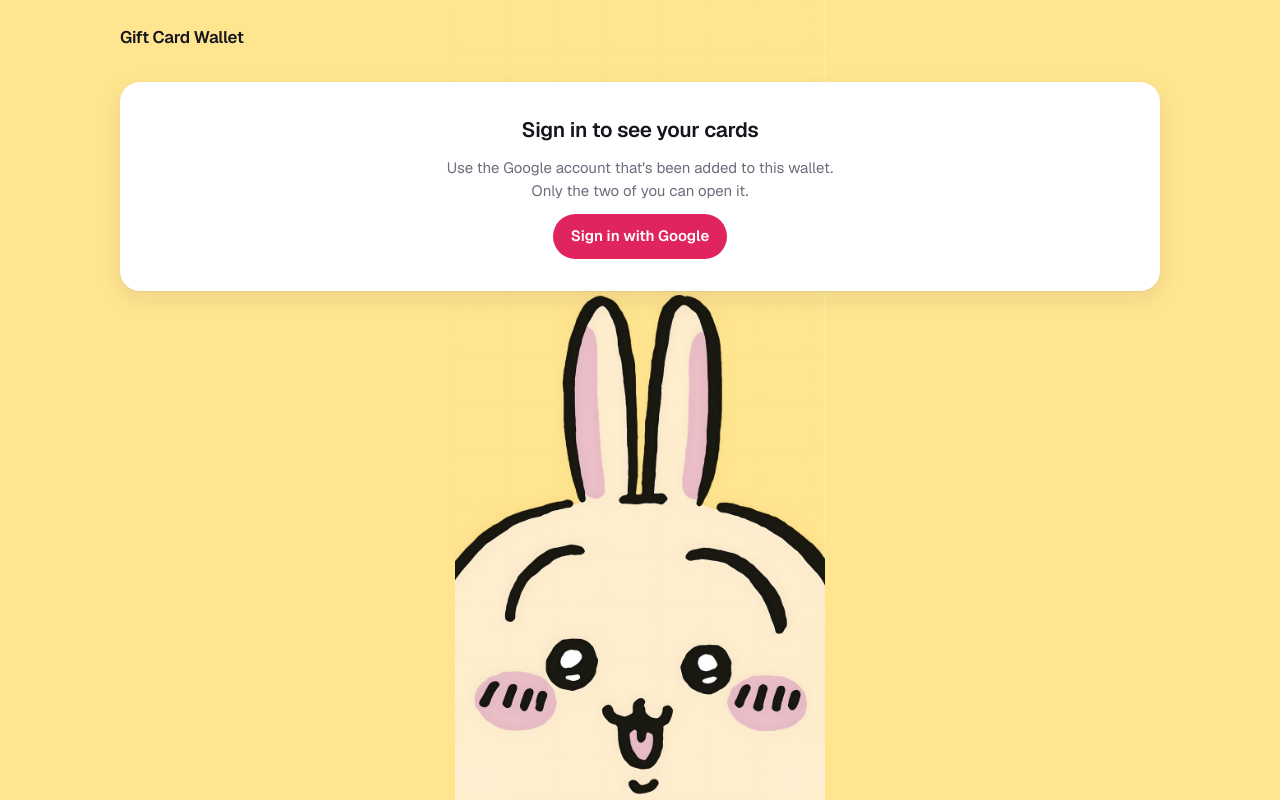
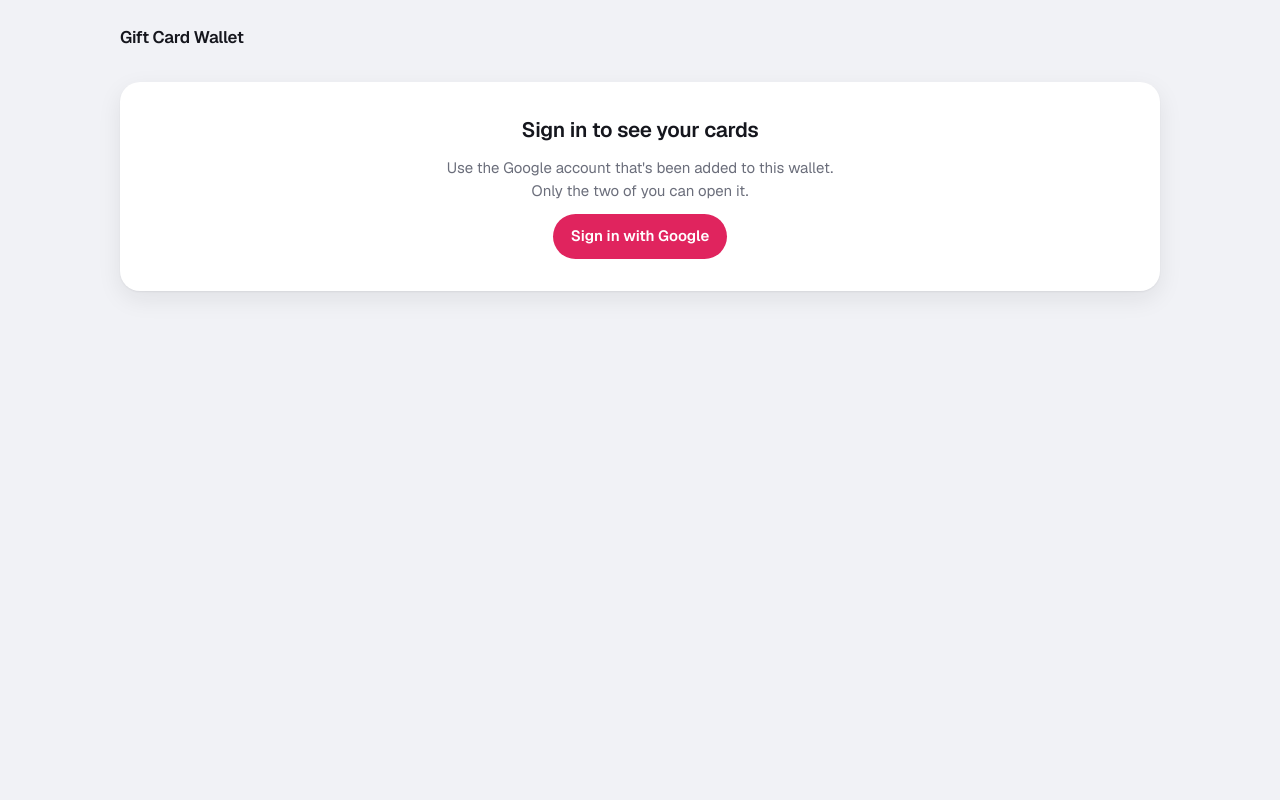
Before and after one commit to reemstudiouk/gift-card-tracker, a plain HTML site: page index.html in a window 1280 px wide. Drawn offline with nearby package versions, Linux system fonts and the light colour scheme; no server answers.

Commit message:
Remove background picture
Co-Authored-By: Claude Opus 5.5 <noreply@anthropic.com>
Claude-Session: https://claude.ai/code/session_01G9GMiq8CCwWuxgVgpi9qJi

```diff
--- a/index.html
+++ b/index.html
@@ -4,7 +4,7 @@
 <meta charset="utf-8">
 <meta name="viewport" content="width=device-width, initial-scale=1, viewport-fit=cover">
 <title>Gift Card Wallet</title>
-<meta name="theme-color" content="#ffe590" media="(prefers-color-scheme: light)">
+<meta name="theme-color" content="#f1f2f6" media="(prefers-color-scheme: light)">
 <meta name="theme-color" content="#0d0e13" media="(prefers-color-scheme: dark)">
 <meta name="apple-mobile-web-app-capable" content="yes">
 <meta name="apple-mobile-web-app-title" content="Gift Cards">
@@ -49,15 +49,9 @@
 * { box-sizing: border-box; }
 html { color-scheme: light; padding-top: env(safe-area-inset-top, 0px); padding-bottom: env(safe-area-inset-bottom, 0px); }
 [hidden] { display: none !important; }
-body::before { content: ""; position: fixed; inset: 0; z-index: -1; pointer-events: none;
-  background: #ffe590 url("bg.jpg") center bottom / cover no-repeat; }
-@media (min-aspect-ratio: 3/4) { body::before { background-size: auto 100%; } }
-@media (prefers-color-scheme: dark) { :root:not([data-theme="light"]) body::before {
-  background-image: linear-gradient(rgba(13,14,19,.72), rgba(13,14,19,.72)), url("bg.jpg"); background-color: #2a2516; } }
-:root[data-theme="dark"] body::before { background-image: linear-gradient(rgba(13,14,19,.72), rgba(13,14,19,.72)), url("bg.jpg"); background-color: #2a2516; }
 body {
   margin: 0;
-  background: transparent; color: var(--ink); font-family: var(--font); font-size: 15px; line-height: 1.5;
+  background: var(--bg); color: var(--ink); font-family: var(--font); font-size: 15px; line-height: 1.5;
   -webkit-font-smoothing: antialiased;
   padding-left: max(16px, env(safe-area-inset-left, 0px));
   padding-right: max(16px, env(safe-area-inset-right, 0px));
```
Also changed, not shown: bg.jpg (deleted).
